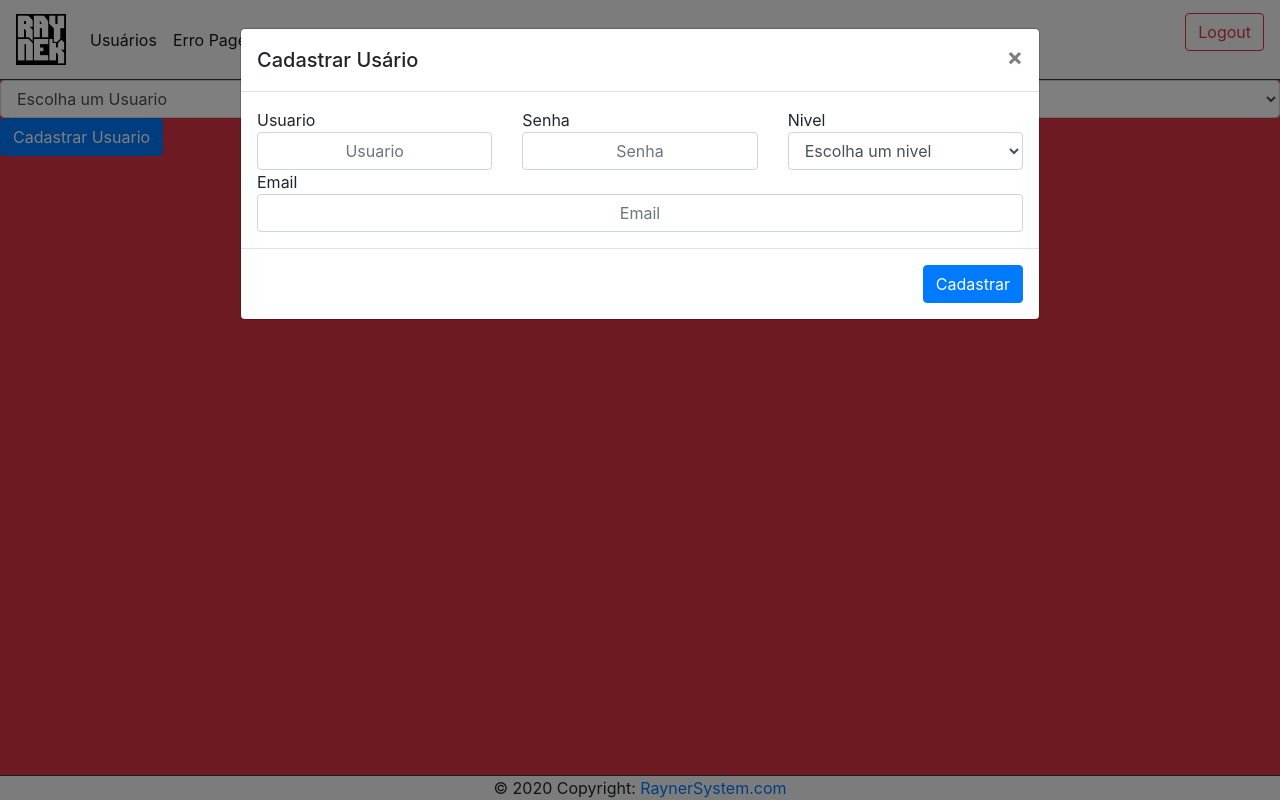
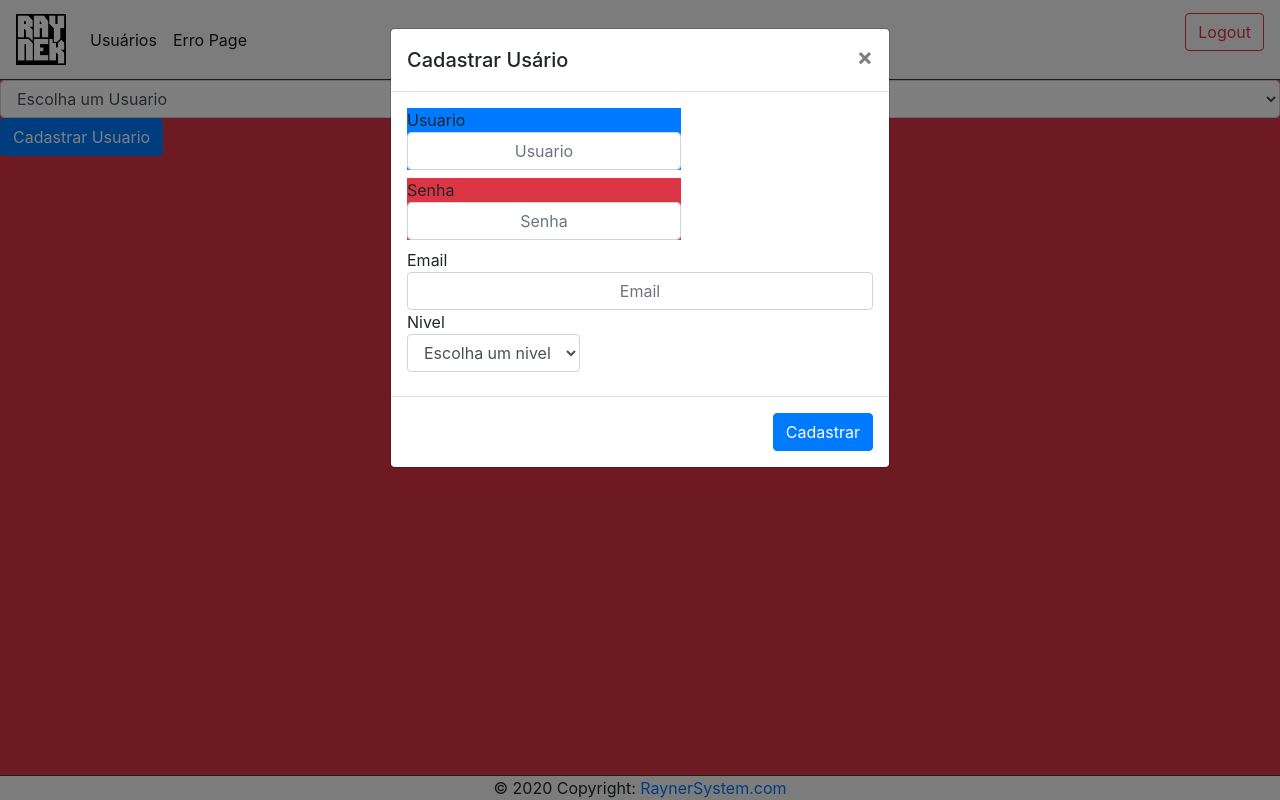
Before and after one commit to JeffRayner/RaynerSystem, a Flask app: page /usuarios in a window 1280 px wide, after a click on "Cadastrar Usuario". Run offline with Flask 2, Linux system fonts and the light colour scheme; data comes from the database, SQL or seed files in the repository; some libraries are stand-ins or nearby versions.

Commit message:
Modify Create User

```diff
--- a/App/templates/forms/cadUser.html
+++ b/App/templates/forms/cadUser.html
@@ -1,6 +1,6 @@
 
 <div class="modal fade" id="modalCadastro" tabindex="-1" role="dialog" aria-labelledby="modalLabel" aria-hidden="true">
-    <div class="modal-dialog modal-lg" role="document">
+    <div class="modal-dialog " role="document">
         <div class="modal-content">
 
             <div class="modal-header">
@@ -13,35 +13,29 @@
             <div class="modal-body">
 
 
-                <!-- USUARIO E SENHA-->
-                <div class="row">
-                    <div class="col">Usuario</div>
-                    <div class="col">Senha</div>
-                    <div class="col">Nivel</div>
-                    <div class="w-100"></div>
-                    <div class="col">
-                        <input type="text" class="form-control text-center shadow-none" name="usuario" placeholder="Usuario" required="">
+                <div class="d-inline-block mb-2 bg-primary">
+                    <p class="m-auto">Usuario</p>
+                    <input type="text" class="form-control text-center shadow-none" name="usuario" placeholder="Usuario" required>
                 </div>
-                    <div class="col">
-                        <input type="password" class="form-control text-center shadow-none" name="senha" placeholder="Senha" required="">
+
+                <div class="d-inline-block mb-2 bg-danger">
+                    <p class="m-auto">Senha</p>
+                    <input type="password" class="form-control text-center shadow-none" name="senha" placeholder="Senha" required>
                 </div>
-                    <div class="col">
+
+                <div class="d-inline mb-2 ">
+                    <p class="m-auto">Email</p>
+                    <input type="text" class="form-control text-center shadow-none" name="Email" placeholder="Email" required>
+                </div>
+
+                <div class="d-inline-block mb-2">
+                    <p class="m-auto">Nivel</p>
                     <select class="form-control shadow-none">
                         <option value="" disabled selected>Escolha um nivel</option>
                         {% for i in niveis %}
                             <option value="{{ i.id }}">{{ i.nome}}</option>
                         {% endfor %}
                     </select>
-                    </div>
-                </div>
-
-                <!-- EMAIL -->
-                <div class="row">
-                    <div class="col">Email</div>
-                    <div class="w-100"></div>
-                    <div class="col">
-                        <input type="text" class="form-control text-center shadow-none" name="Email" placeholder="Email" required="">
-                    </div>
                 </div>
 
             </div>
```
Lines whose indentation alone changed are shown as unchanged.
